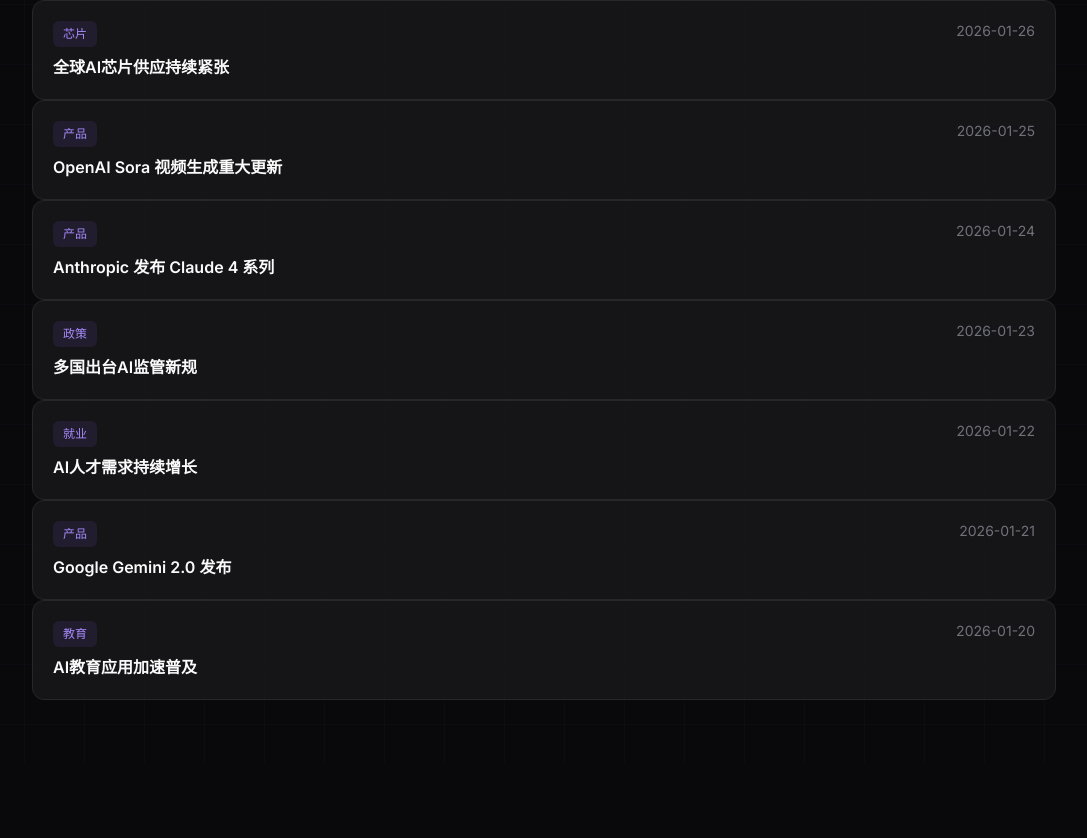
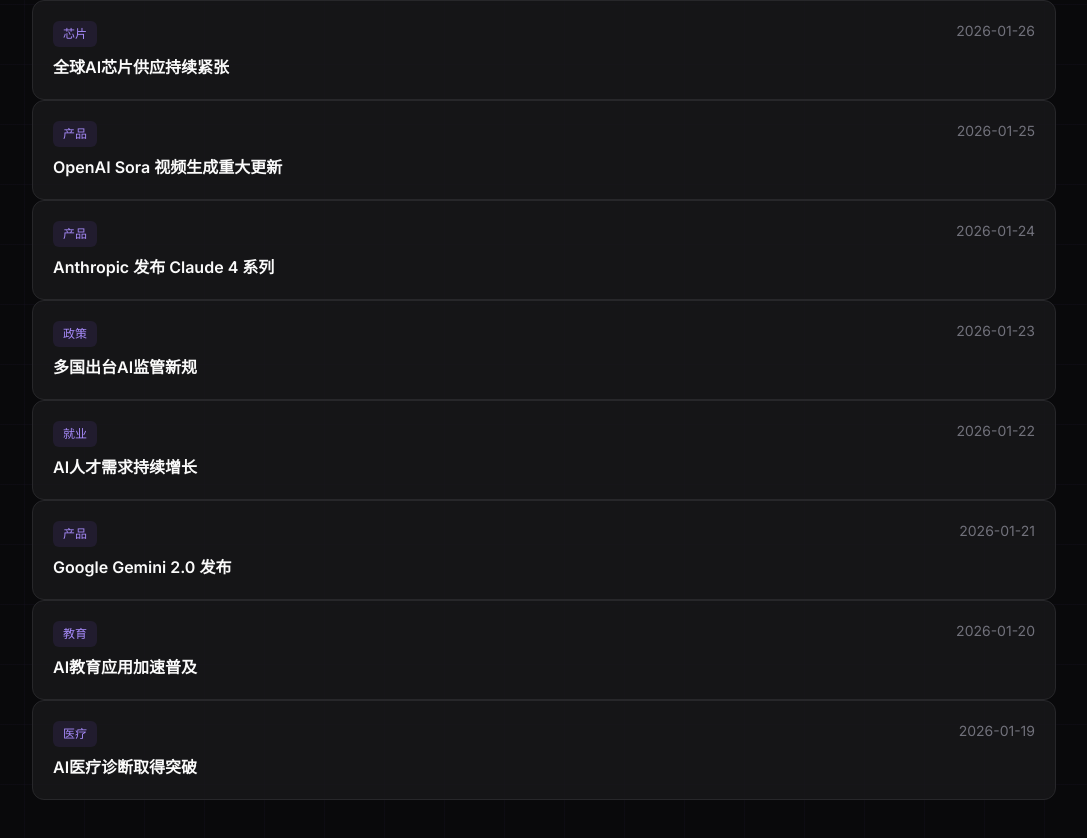
Before and after one commit to uncle-light/deepzd, a Next.js app: page /news in a window 1280 px wide. Shown: the part 596-1434 px from the top of the page, without its empty margins (96-1183 px from the left). Before the commit the page ends 1360 px from the top, so only its background shows below. Built offline with nearby package versions, Linux system fonts and the light colour scheme.

Commit message:
feat: 添加AI医疗资讯

```diff
--- a/src/app/data/news.ts
+++ b/src/app/data/news.ts
@@ -98,4 +98,13 @@
 
 个性化学习和智能辅导成为新趋势。`
   },
+  {
+    slug: "ai-healthcare",
+    title: "AI医疗诊断取得突破",
+    date: "2026-01-19",
+    tag: "医疗",
+    content: `AI辅助诊断准确率持续提升。
+
+多家医院开始部署AI诊断系统。`
+  },
 ];
```
